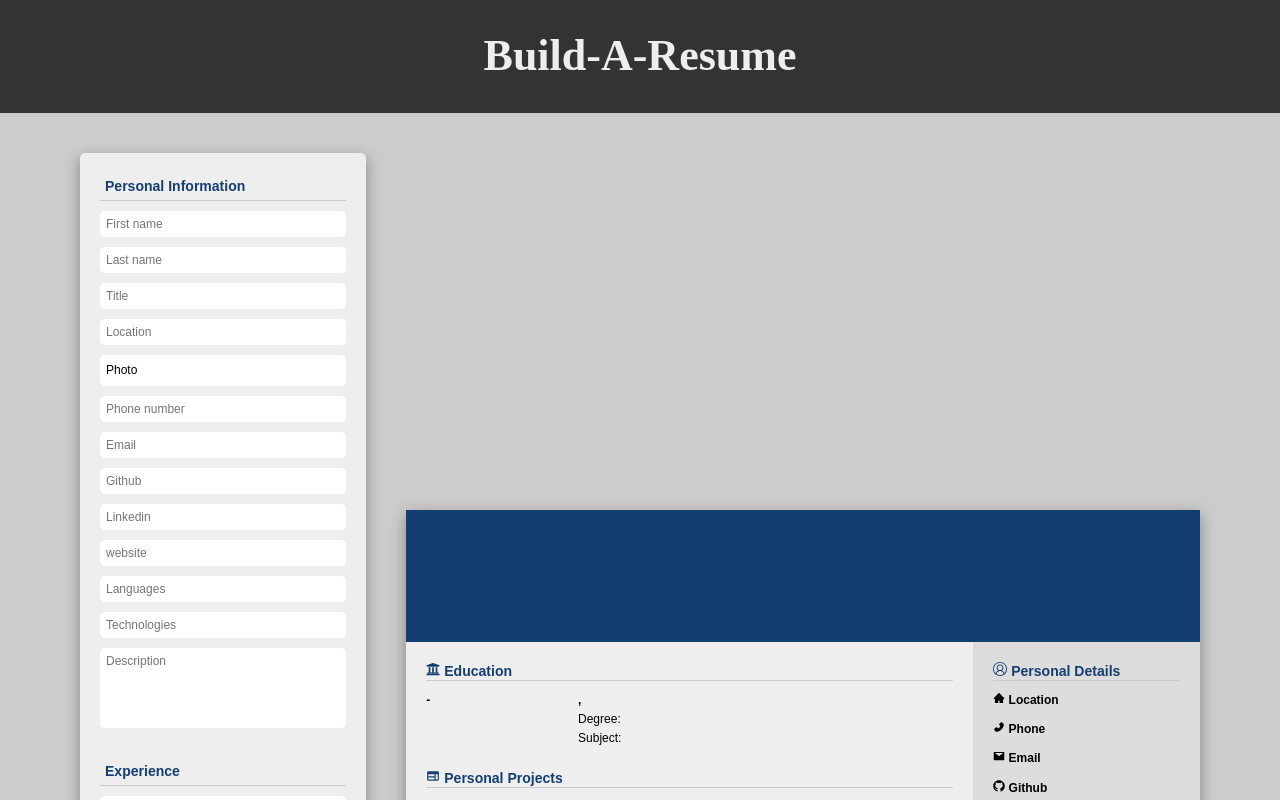
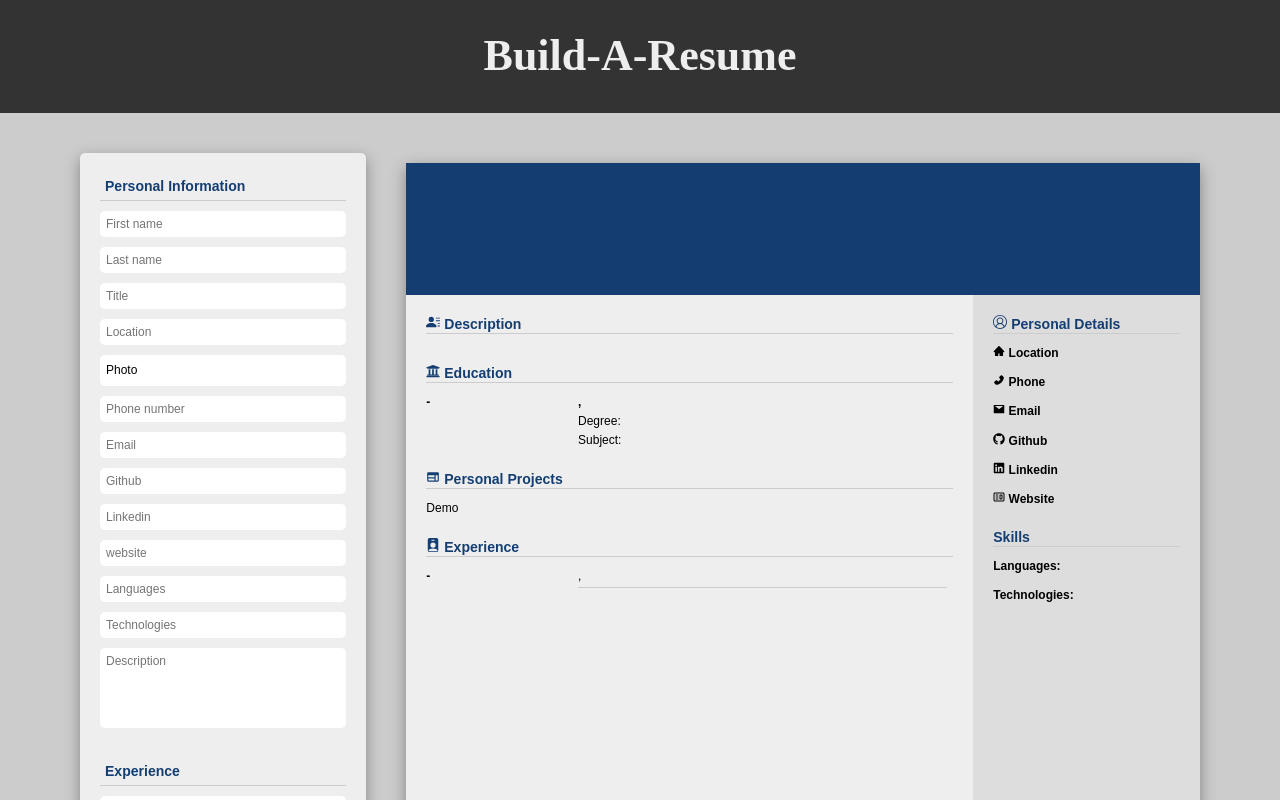
Before and after one commit to ArekBM/ResumeBuilder, a React (Vite) app: page / in a window 1280 px wide. Shown: the top 800 px of the page. Built offline with nearby package versions, Linux system fonts and the light colour scheme.

Commit message:
small possible ui fix

```diff
--- a/src/components/Main.jsx
+++ b/src/components/Main.jsx
@@ -199,8 +199,8 @@ const MainWrapper = styled.main`
     margin-bottom: 4rem;
     background-color: #ccc;
 
-    @media (max-width: 1600px) {
-        flex-direction: row;
-        align-items: center;
-    }
+    // @media (max-width: 1600px) {
+    //     flex-direction: row;
+    //     align-items: center;
+    // }
 `
--- a/src/components/Preview/ContentPreview.jsx
+++ b/src/components/Preview/ContentPreview.jsx
@@ -23,9 +23,9 @@ export default function Content({ personalInfo, experience, education, projects
 
     return(
         <ContentWrapper>
-            {/* <Section title='Description' icon={ <BsFillPersonLinesFill /> }>
+            <Section title='Description' icon={ <BsFillPersonLinesFill /> }>
                 <Description>{personalInfo.description}</Description>
-            </Section> */}
+            </Section>
             <Section title='Education' direction='column' icon={ <FaUniversity /> } contrastTitle>
                 {educationItems}
             </Section>
```
